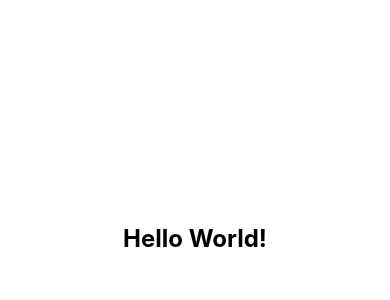
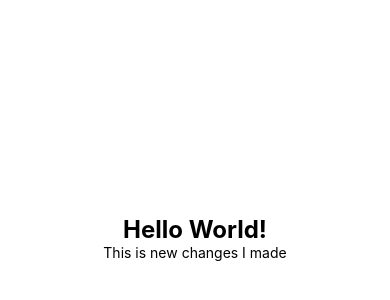
Before and after one commit to RegishGeorge/HelloWorld, a React Native app: screen / in a window 390 px wide. Shown: the part 184-484 px from the top of the page. Built offline with nearby package versions, Linux system fonts and the light colour scheme.

Commit message:
Minor changes

```diff
--- a/App.js
+++ b/App.js
@@ -6,6 +6,7 @@ export default function App() {
   return (
     <View style={styles.container}>
       <Text style={styles.text}>Hello World!</Text>
+      <Text>This is new changes I made</Text>
       <StatusBar style="auto" />
     </View>
   );
```
